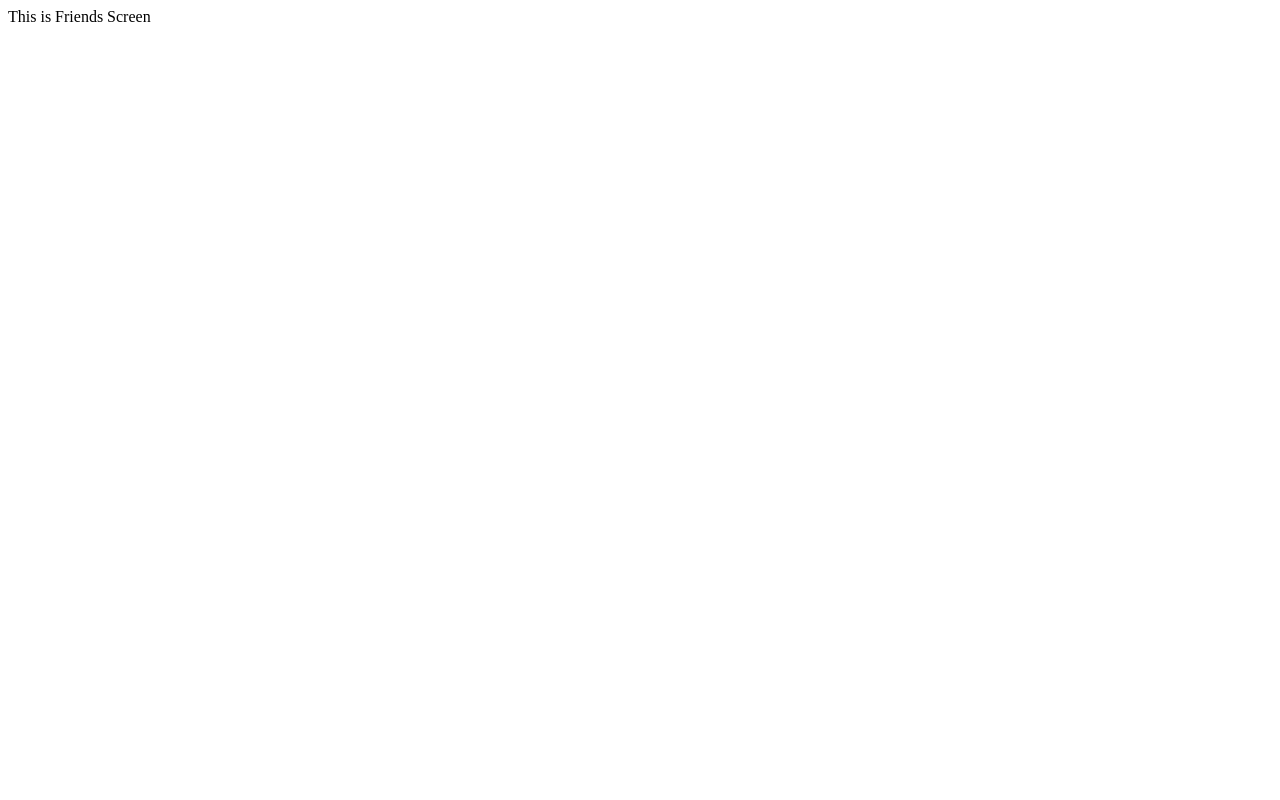
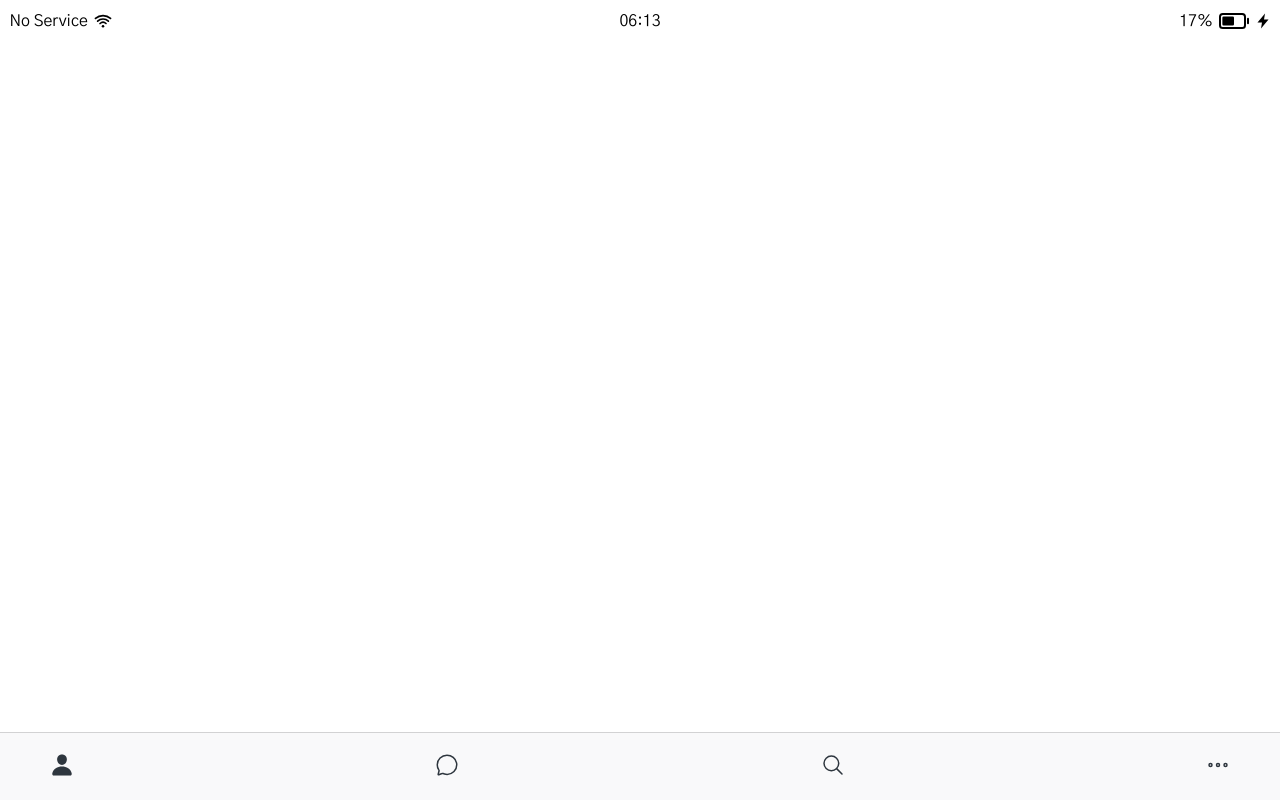
Before and after one commit to redonearth/kokoa-clone-2021, a plain HTML site: page friends.html in a window 1280 px wide. Drawn offline with nearby package versions, Linux system fonts and the light colour scheme.

Commit message:
Friends 마크업, nav-bar 스타일링 작성

```diff
--- /dev/null
+++ b/css/components/nav-bar.css
@@ -0,0 +1,19 @@
+.nav {
+  position: fixed;
+  bottom: 0;
+  width: 100%;
+  background-color: #f9f9fa;
+  padding: 20px 50px;
+  box-sizing: border-box;
+  border-top: 1px solid rgba(121, 121, 121, 0.3);
+}
+.nav ion-icon {
+  font-size: 24px;
+}
+.nav__list {
+  display: flex;
+  justify-content: space-between;
+}
+.nav__link {
+  color: #2e363e;
+}
--- a/css/reset.css
+++ b/css/reset.css
@@ -131,3 +131,7 @@ table {
 input:focus {
   outline: none;
 }
+
+a {
+  color: inherit;
+}
--- a/css/style.css
+++ b/css/style.css
@@ -5,6 +5,7 @@
 
 /* Components */
 @import 'components/status-bar.css';
+@import 'components/nav-bar.css';
 
 /* Screens */
 @import 'screens/login.css';
--- a/friends.html
+++ b/friends.html
@@ -1 +1,60 @@
-This is Friends Screen
+<!DOCTYPE html>
+<html lang="en">
+  <head>
+    <meta charset="UTF-8" />
+    <meta http-equiv="X-UA-Compatible" content="IE=edge" />
+    <meta name="viewport" content="width=device-width, initial-scale=1.0" />
+    <link rel="stylesheet" href="css/style.css" />
+    <title>Friends - Kokoa Clone</title>
+  </head>
+  <body>
+    <div class="status-bar">
+      <div class="status-bar__column">
+        <span>No Service</span>
+        <ion-icon name="wifi"></ion-icon>
+      </div>
+      <div class="status-bar__column">
+        <span>06:13</span>
+      </div>
+      <div class="status-bar__column">
+        <span>17%</span>
+        <ion-icon name="battery-half-outline"></ion-icon>
+        <ion-icon name="flash-sharp"></ion-icon>
+      </div>
+    </div>
+
+    <nav class="nav">
+      <ul class="nav__list">
+        <li class="nav__item">
+          <a class="nav__link" href="friends.html">
+            <ion-icon name="person"></ion-icon>
+          </a>
+        </li>
+        <li class="nav__item">
+          <a class="nav__link" href="#">
+            <ion-icon name="chatbubble-outline"></ion-icon>
+          </a>
+        </li>
+        <li class="nav__item">
+          <a class="nav__link" href="#">
+            <ion-icon name="search-outline"></ion-icon>
+          </a>
+        </li>
+        <li class="nav__item">
+          <a class="nav__link" href="#">
+            <ion-icon name="ellipsis-horizontal-outline"></ion-icon>
+          </a>
+        </li>
+      </ul>
+    </navc>
+
+    <script
+      type="module"
+      src="https://unpkg.com/ionicons@5.5.2/dist/ionicons/ionicons.esm.js"
+    ></script>
+    <script
+      nomodule
+      src="https://unpkg.com/ionicons@5.5.2/dist/ionicons/ionicons.js"
+    ></script>
+  </body>
+</html>
```
Also changed, not shown: index.html (+1 -1 lines).
